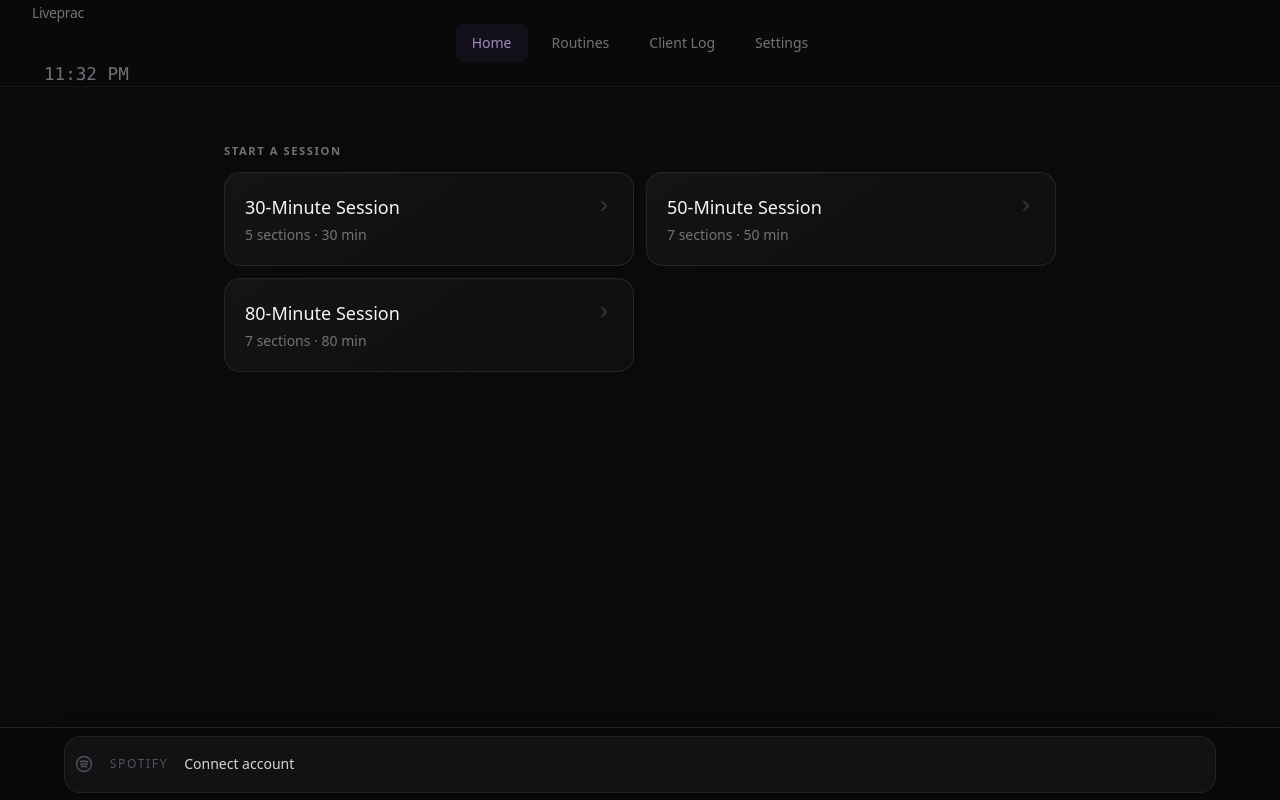
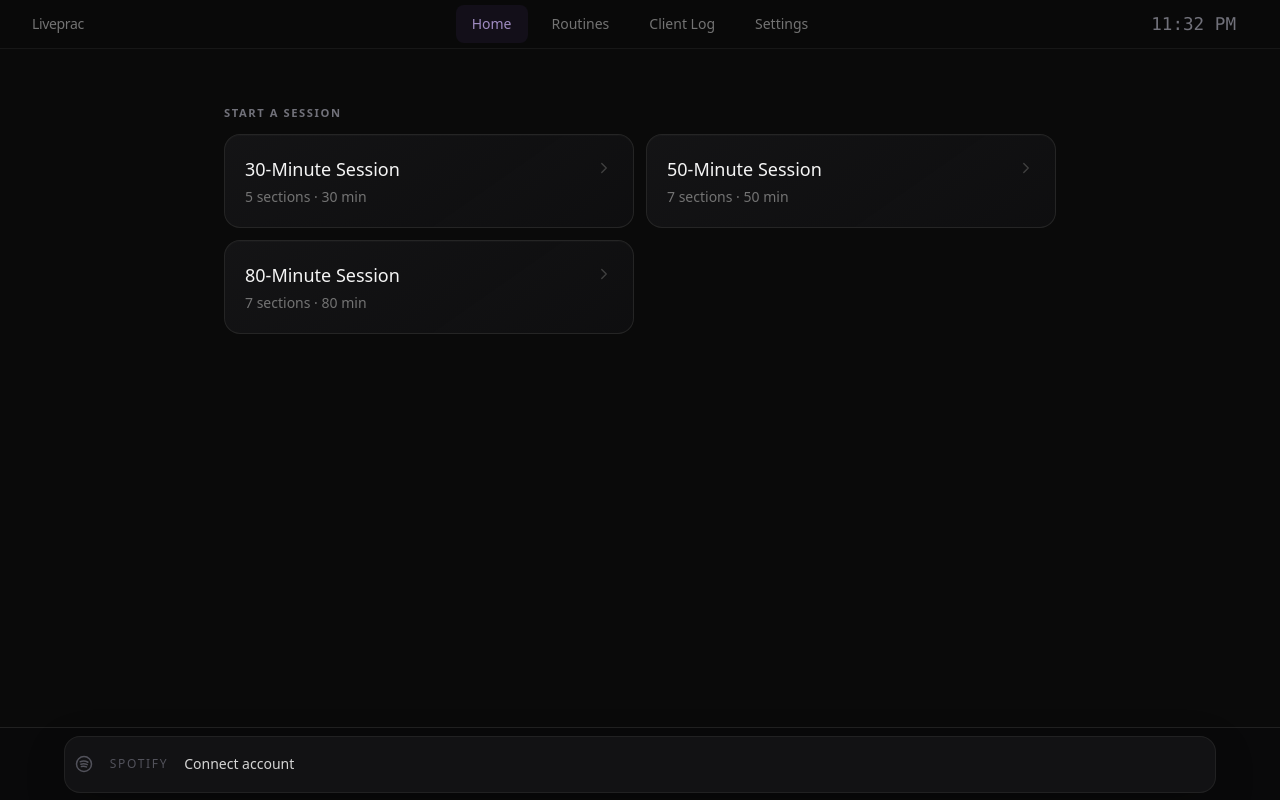
Before and after one commit to nitsua895/Liveprac, a React (Vite) app: page / in a window 1280 px wide. Built offline with nearby package versions, Linux system fonts and the light colour scheme.

Commit message:
Separate brand and navigation in src/index.css

```diff
--- a/src/index.css
+++ b/src/index.css
@@ -289,7 +289,19 @@ textarea {
   z-index: 25;
 }
 .app-topbar-inner {
+  display: grid;
+  width: 100%;
+  max-width: 90rem;
   min-height: 48px;
+  grid-template-columns: minmax(0, 1fr);
+  align-items: center;
+}
+@media (min-width: 640px) {
+  .app-topbar-inner {
+    grid-template-columns: minmax(7rem, 1fr) auto minmax(7rem, 1fr);
+  }
+  .app-logo { justify-self: start; }
+  .app-clock-wrap { justify-self: end; }
 }
 .app-nav > a {
   display: flex;
```
